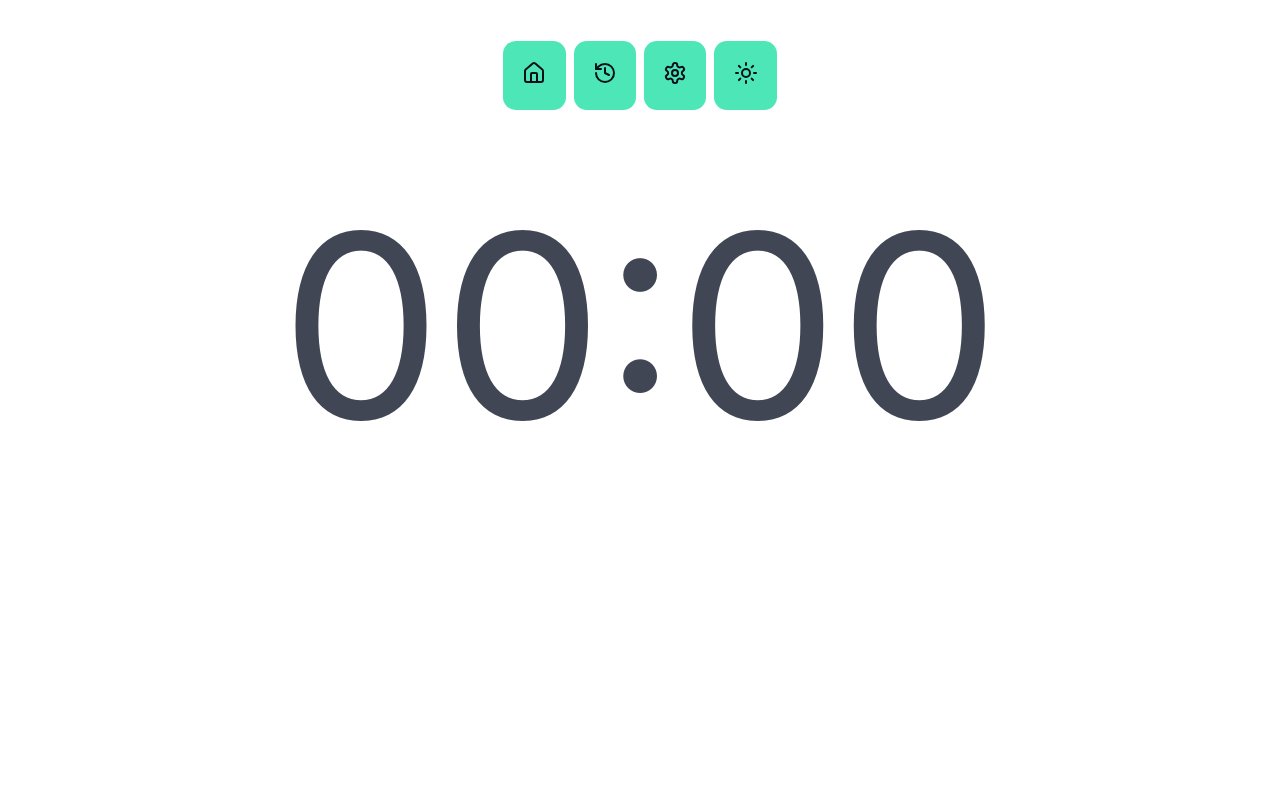
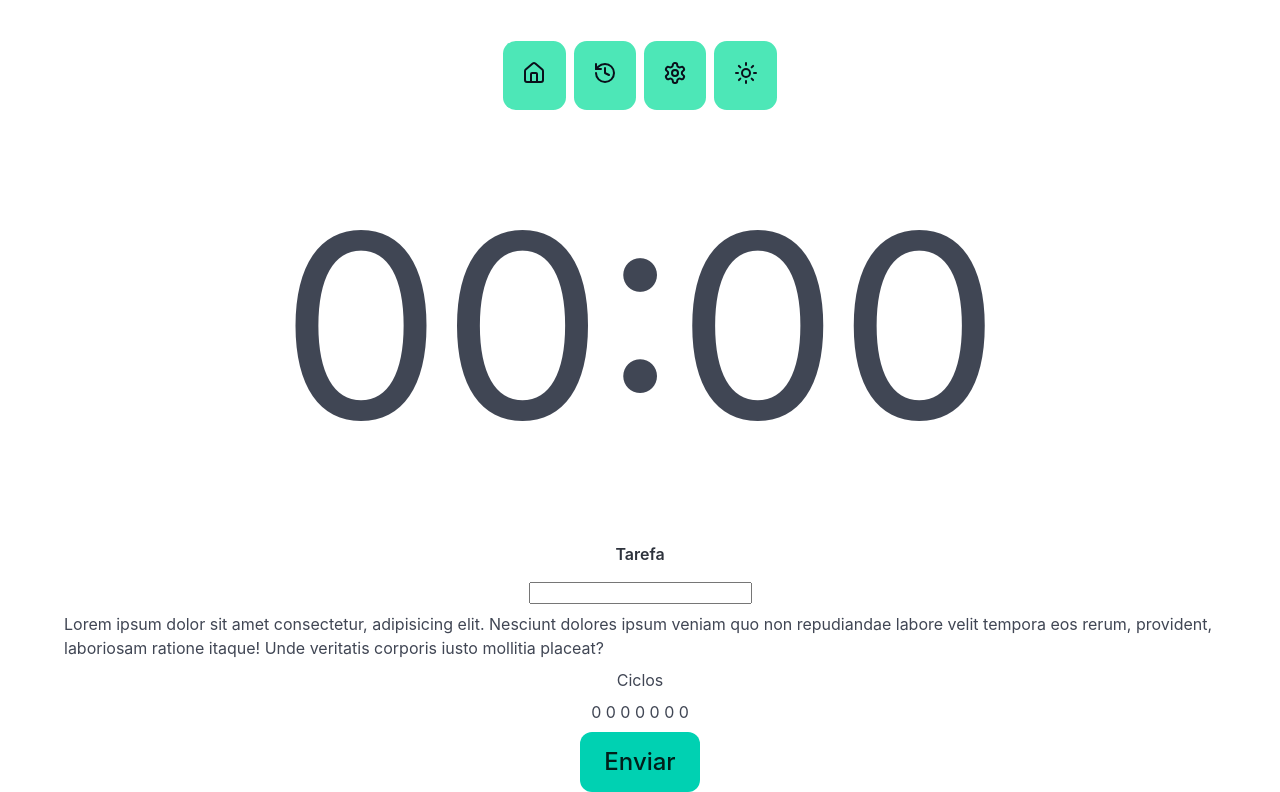
Before and after one commit to Wallchs/chronos-pomodoro, a React (Vite) app: page / in a window 1280 px wide. Shown: the part 189-981 px from the top of the page. Before the commit the page ends 800 px from the top, so only its background shows below. Built offline with nearby package versions, Linux system fonts and the light colour scheme.

Commit message:
incluindo component do form

```diff
--- a/src/App.tsx
+++ b/src/App.tsx
@@ -1,6 +1,7 @@
 import { Countdown } from "./components/countdown.tsx";
 import { Heading } from "./components/Heading.tsx";
 import { Logo } from "./components/logo.tsx";
+import { Form } from "./components/form.tsx";
 import { Menu } from "./components/menu.tsx";
 
 function App() {
@@ -15,6 +16,11 @@ function App() {
 			<Heading>
 				<Countdown></Countdown>
 			</Heading>
+
+			<Heading>
+				<Form></Form>
+			</Heading>
+
 		</>
 	);
 }
--- /dev/null
+++ b/src/components/DefaultInput.tsx
@@ -0,0 +1,15 @@
+import "../styles/theme.css";
+
+type DefaultInputProps = {
+  id: string;
+} & React.ComponentProps<'input'>;
+
+
+export function DefaultInput({ id, type }: DefaultInputProps) {
+  return (
+    <>
+      <label className="label has-text-centered" htmlFor="{id}">Tarefa</label>
+      <input type={type} id={id} />
+    </>
+  );
+}
--- /dev/null
+++ b/src/components/form.tsx
@@ -0,0 +1,26 @@
+import "../styles/theme.css";
+import { DefaultInput } from "./DefaultInput";
+
+export function Form() {
+  return (
+    <div className="field is-flex is-flex-direction-column is-justify-content-center is-align-items-center is-gap-1">
+      <DefaultInput type="text" id="meuInput" />
+
+
+      <div className="is-flex is-flex-direction-column is-justify-content-center is-align-items-center is-gap-1">
+        <p>Lorem ipsum dolor sit amet consectetur, adipisicing elit. Nesciunt dolores ipsum veniam quo non repudiandae labore velit tempora eos rerum, provident, laboriosam ratione itaque! Unde veritatis corporis iusto mollitia placeat?</p>
+
+      </div>
+
+      <div className="is-flex is-flex-direction-column is-justify-content-center is-align-items-center is-gap-1">
+        <p>Ciclos</p>
+        <p>0 0 0 0 0 0 0</p>
+      </div>
+
+      <div className="is-flex is-flex-direction-column is-justify-content-center is-align-items-center is-gap-1">
+        <button className="is-primary button is-large is-responsive">Enviar</button>
+
+      </div>
+    </div>
+  );
+}
```
